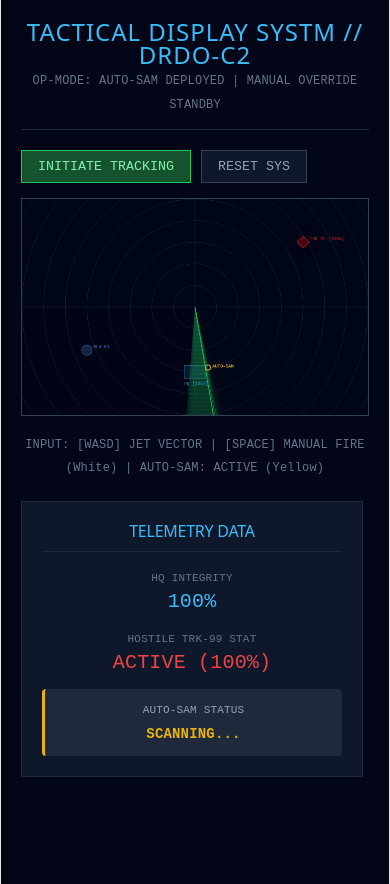
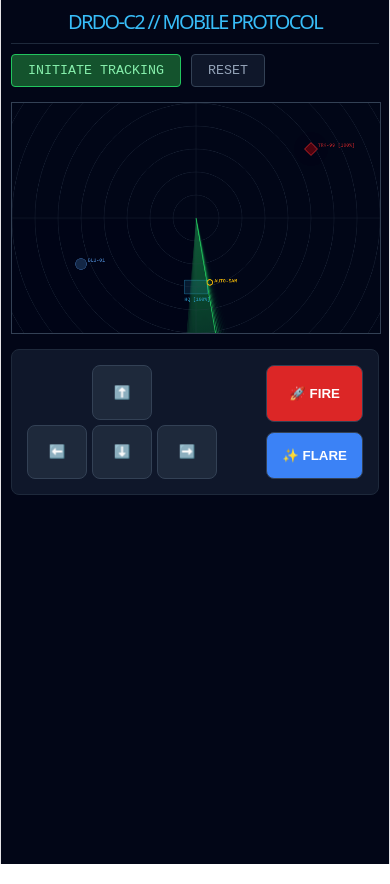
Before and after one commit to sriharish094-hue/drdo-tactical-simulator, a React app in the folder app/: page / in a window 390 px wide. Built offline with nearby package versions, Linux system fonts and the light colour scheme; the HTML template or start-up script is replaced by a standard one.

Commit message:
Added Mobile Touch Controls (D-Pad and Action Buttons)

```diff
--- a/app/src/App.jsx
+++ b/app/src/App.jsx
@@ -18,26 +18,47 @@
   const [flares, setFlares] = useState([]);
   const [explosions, setExplosions] = useState([]);
 
-  // Auto-Fire Cooldown Reference
   const lastAutoFire = useRef(0);
 
-  // Keyboard Controls (Aircraft manual move & fire)
+  // Mobile Movement Reference (For smooth touch controls)
+  const movementRef = useRef({ dx: 0, dy: 0 });
+
+  // Keyboard Controls
   useEffect(() => {
     const handleKeyDown = (e) => {
-      const speed = 12;
-      if (e.key === 'ArrowUp' || e.key === 'w' || e.key === 'W') setOwnShip(p => ({ ...p, y: Math.max(20, p.y - speed) }));
-      if (e.key === 'ArrowDown' || e.key === 's' || e.key === 'S') setOwnShip(p => ({ ...p, y: Math.min(480, p.y + speed) }));
-      if (e.key === 'ArrowLeft' || e.key === 'a' || e.key === 'A') setOwnShip(p => ({ ...p, x: Math.max(20, p.x - speed) }));
-      if (e.key === 'ArrowRight' || e.key === 'd' || e.key === 'D') setOwnShip(p => ({ ...p, x: Math.min(780, p.x + speed) }));
+      const speed = 15;
+      if (e.key === 'ArrowUp' || e.key === 'w' || e.key === 'W') movementRef.current = { dx: 0, dy: -speed };
+      if (e.key === 'ArrowDown' || e.key === 's' || e.key === 'S') movementRef.current = { dx: 0, dy: speed };
+      if (e.key === 'ArrowLeft' || e.key === 'a' || e.key === 'A') movementRef.current = { dx: -speed, dy: 0 };
+      if (e.key === 'ArrowRight' || e.key === 'd' || e.key === 'D') movementRef.current = { dx: speed, dy: 0 };
       if (e.code === 'Space') { e.preventDefault(); fireMissile(); }
       if (e.key === 'f' || e.key === 'F') deployFlare();
     };
+    const handleKeyUp = (e) => {
+      if (['ArrowUp', 'w', 'W', 'ArrowDown', 's', 'S', 'ArrowLeft', 'a', 'A', 'ArrowRight', 'd', 'D'].includes(e.key)) {
+        movementRef.current = { dx: 0, dy: 0 };
+      }
+    };
     window.addEventListener('keydown', handleKeyDown);
-    return () => window.removeEventListener('keydown', handleKeyDown);
-  }, [ownShip, enemyAgent, baseHealth]);
+    window.addEventListener('keyup', handleKeyUp);
+    return () => {
+      window.removeEventListener('keydown', handleKeyDown);
+      window.removeEventListener('keyup', handleKeyUp);
+    };
+  }, [baseHealth]);
 
   const fireMissile = () => { if (baseHealth > 0) setMissiles(prev => [...prev, { x: ownShip.x, y: ownShip.y, speed: 12, type: 'MANUAL' }]); };
   const deployFlare = () => { if (baseHealth > 0) setFlares(prev => [...prev, { x: ownShip.x, y: ownShip.y, life: 100 }]); };
+
+  // Touch/Mouse Handlers for Mobile UI
+  const handleTouchMove = (dx, dy) => (e) => {
+    e.preventDefault();
+    movementRef.current = { dx, dy };
+  };
+  const handleTouchStop = (e) => {
+    e.preventDefault();
+    movementRef.current = { dx: 0, dy: 0 };
+  };
 
   // Main Simulation Engine
   useEffect(() => {
@@ -48,9 +69,14 @@
       if (time - lastTime > 30) {
         lastTime = time;
 
+        // Apply smooth movement for jet (Mobile & Keyboard combined)
+        setOwnShip(p => ({
+          x: Math.max(20, Math.min(780, p.x + movementRef.current.dx)),
+          y: Math.max(20, Math.min(480, p.y + movementRef.current.dy))
+        }));
+
         if (isAIActive && enemyHealth > 0 && baseHealth > 0) {
-          const cx = 400; // canvas center X
-          const cy = 250; // canvas center Y
+          const cx = 400, cy = 250;
           const sweepAngle = (Date.now() / 1200) % (Math.PI * 2);
 
           const dx = ownShip.x - enemyAgent.x, dy = ownShip.y - enemyAgent.y;
@@ -75,60 +101,51 @@
             return prev;
           });
 
-          // 2. BUG FIX: Missiles Logic (Auto-Fire + Movement combined safely)
+          // 2. Auto-SAM & Missiles Logic
           setMissiles(prevMissiles => {
             let activeMissiles = [...prevMissiles];
-
-            // AUTO-SAM DETECTION LOGIC
             let objAngle = Math.atan2(enemyAgent.y - cy, enemyAgent.x - cx);
             if (objAngle < 0) objAngle += Math.PI * 2;
             let diff = sweepAngle - objAngle;
             if (diff < 0) diff += Math.PI * 2;
 
-            // If radar passes over enemy (diff < 0.4) and cooldown (1.5s) passed -> FIRE!
             if (diff < 0.4 && Date.now() - lastAutoFire.current > 1500 && flares.length === 0) {
               activeMissiles.push({ x: basePos.x + 30, y: basePos.y - 15, speed: 10, type: 'AUTO' });
-              lastAutoFire.current = Date.now(); // Reset cooldown
+              lastAutoFire.current = Date.now();
             }
 
-            // MOVEMENT & COLLISION
             return activeMissiles.map(m => {
               const mdx = enemyAgent.x - m.x, mdy = enemyAgent.y - m.y;
               const mdist = Math.sqrt(mdx * mdx + mdy * mdy);
-
               if (mdist < 25) {
                 setEnemyHealth(h => Math.max(0, h - 25));
                 setScore(s => s + 150);
                 setExplosions(ex => [...ex, { x: enemyAgent.x, y: enemyAgent.y, life: 15 }]);
-                return null; // Destroy missile
+                return null;
               }
               if (mdist < 5) return null;
-
               return { x: m.x + (mdx / mdist) * m.speed, y: m.y + (mdy / mdist) * m.speed, speed: m.speed, type: m.type };
             }).filter(Boolean);
           });
 
-          // 3. Update particles
           setFlares(prev => prev.map(f => ({ ...f, life: f.life - 2 })).filter(f => f.life > 0));
           setExplosions(prev => prev.map(e => ({ ...e, life: e.life - 1 })).filter(e => e.life > 0));
         }
       }
 
-      // --- CANVAS DRAWING (UI) ---
+      // --- CANVAS DRAWING ---
       const canvas = canvasRef.current;
       if (canvas) {
         const ctx = canvas.getContext('2d');
         const cx = canvas.width / 2, cy = canvas.height / 2;
         const sweepAngle = (Date.now() / 1200) % (Math.PI * 2);
 
-        // Dark Background & Grid
         ctx.fillStyle = 'rgba(2, 6, 23, 0.4)'; ctx.fillRect(0, 0, canvas.width, canvas.height);
         ctx.strokeStyle = 'rgba(30, 41, 59, 0.6)'; ctx.lineWidth = 1;
         for (let r = 50; r <= 450; r += 50) { ctx.beginPath(); ctx.arc(cx, cy, r, 0, Math.PI * 2); ctx.stroke(); }
         ctx.beginPath(); ctx.moveTo(cx, 0); ctx.lineTo(cx, canvas.height); ctx.stroke();
         ctx.beginPath(); ctx.moveTo(0, cy); ctx.lineTo(canvas.width, cy); ctx.stroke();
 
-        // Green Radar Sweep
         const radius = Math.max(cx, cy) + 100;
         ctx.save(); ctx.translate(cx, cy); ctx.rotate(sweepAngle);
         ctx.beginPath(); ctx.moveTo(0, 0); ctx.arc(0, 0, radius, 0, 0.25); ctx.lineTo(0, 0);
@@ -145,10 +162,9 @@
           if (diff < 0) diff += Math.PI * 2;
           return (diff < 0.2) ? 1.0 : (diff < 1.5 ? 1.0 - (diff / 1.5) : 0.1);
         };
-
         const drawTacticalText = (text, x, y, color) => { ctx.fillStyle = color; ctx.font = '10px "Courier New", monospace'; ctx.fillText(text, x, y); };
 
-        // Base HQ & Auto-SAM Turret
+        // Base HQ & Auto-SAM
         const baseIllum = getIllumination(basePos.x, basePos.y);
         ctx.beginPath(); ctx.rect(basePos.x - 25, basePos.y - 15, 50, 30);
         ctx.fillStyle = `rgba(56, 189, 248, ${baseIllum > 0.8 ? 0.4 : 0.05})`; ctx.fill();
@@ -195,7 +211,7 @@
 
         missiles.forEach(m => {
           ctx.beginPath(); ctx.arc(m.x, m.y, 4, 0, Math.PI * 2);
-          ctx.fillStyle = m.type === 'AUTO' ? '#eab308' : '#ffffff'; // AUTO = Yellow, MANUAL = White
+          ctx.fillStyle = m.type === 'AUTO' ? '#eab308' : '#ffffff';
           if (m.type === 'AUTO') { ctx.shadowBlur = 10; ctx.shadowColor = '#eab308'; }
           ctx.fill(); ctx.shadowBlur = 0;
         });
@@ -223,56 +239,52 @@
     setEnemyHealth(100); setBaseHealth(100); setScore(0); setDistance(0);
   };
 
+  const btnStyle = { padding: '15px', backgroundColor: '#1e293b', color: 'white', border: '1px solid #334155', borderRadius: '8px', touchAction: 'none', userSelect: 'none', fontWeight: 'bold', minWidth: '60px' };
+
   return (
-    <div style={{ backgroundColor: '#020617', color: 'white', minHeight: '100vh', padding: '20px', fontFamily: '"Courier New", monospace' }}>
-      <header style={{ borderBottom: '1px solid #1e293b', paddingBottom: '12px', marginBottom: '20px' }}>
-        <h1 style={{ color: '#38bdf8', margin: 0, fontSize: '24px', letterSpacing: '1px' }}>TACTICAL DISPLAY SYSTM // DRDO-C2</h1>
-        <p style={{ color: '#64748b', margin: '4px 0 0 0', fontSize: '12px' }}>OP-MODE: AUTO-SAM DEPLOYED | MANUAL OVERRIDE STANDBY</p>
+    <div style={{ backgroundColor: '#020617', color: 'white', minHeight: '100vh', padding: '10px', fontFamily: '"Courier New", monospace', overflowX: 'hidden' }}>
+      <header style={{ borderBottom: '1px solid #1e293b', paddingBottom: '10px', marginBottom: '10px' }}>
+        <h1 style={{ color: '#38bdf8', margin: 0, fontSize: '20px' }}>DRDO-C2 // MOBILE PROTOCOL</h1>
       </header>
 
-      <div style={{ display: 'flex', gap: '20px', flexWrap: 'wrap' }}>
-        <div style={{ flex: '1 1 auto' }}>
-          <div style={{ marginBottom: '15px', display: 'flex', gap: '10px', flexWrap: 'wrap' }}>
-            <button onClick={() => setIsAIActive(!isAIActive)} style={{ padding: '8px 16px', backgroundColor: isAIActive ? '#7f1d1d' : '#14532d', color: isAIActive ? '#fca5a5' : '#86efac', border: '1px solid ' + (isAIActive ? '#ef4444' : '#22c55e'), fontFamily: 'inherit', cursor: 'pointer' }}>
-              {isAIActive ? 'HALT SIMULATION' : 'INITIATE TRACKING'}
-            </button>
-            <button onClick={handleReset} style={{ padding: '8px 16px', backgroundColor: '#0f172a', color: '#94a3b8', border: '1px solid #334155', fontFamily: 'inherit', cursor: 'pointer' }}>
-              RESET SYS
-            </button>
+      <div style={{ display: 'flex', flexDirection: 'column', gap: '15px' }}>
+
+        {/* Top Controls */}
+        <div style={{ display: 'flex', gap: '10px', flexWrap: 'wrap' }}>
+          <button onClick={() => setIsAIActive(!isAIActive)} style={{ padding: '8px 16px', backgroundColor: isAIActive ? '#7f1d1d' : '#14532d', color: isAIActive ? '#fca5a5' : '#86efac', border: '1px solid ' + (isAIActive ? '#ef4444' : '#22c55e'), fontFamily: 'inherit', borderRadius: '4px' }}>
+            {isAIActive ? 'HALT SIMULATION' : 'INITIATE TRACKING'}
+          </button>
+          <button onClick={handleReset} style={{ padding: '8px 16px', backgroundColor: '#0f172a', color: '#94a3b8', border: '1px solid #334155', fontFamily: 'inherit', borderRadius: '4px' }}>
+            RESET
+          </button>
+        </div>
+
+        {/* Radar Canvas */}
+        <div style={{ border: '1px solid #334155', backgroundColor: '#020617', width: '100%', overflow: 'hidden' }}>
+          <canvas ref={canvasRef} width={800} height={500} style={{ display: 'block', width: '100%', height: 'auto' }} />
+        </div>
+
+        {/* MOBILE ON-SCREEN CONTROLS */}
+        <div style={{ display: 'flex', justifyContent: 'space-between', backgroundColor: '#0f172a', padding: '15px', borderRadius: '8px', border: '1px solid #1e293b', gap: '10px' }}>
+
+          {/* D-Pad / Directional Controls */}
+          <div style={{ display: 'grid', gridTemplateColumns: 'repeat(3, 1fr)', gap: '5px', maxWidth: '200px' }}>
+            <div></div>
+            <button onPointerDown={handleTouchMove(0, -15)} onPointerUp={handleTouchStop} onPointerLeave={handleTouchStop} style={btnStyle}>⬆️</button>
+            <div></div>
+            <button onPointerDown={handleTouchMove(-15, 0)} onPointerUp={handleTouchStop} onPointerLeave={handleTouchStop} style={btnStyle}>⬅️</button>
+            <button onPointerDown={handleTouchMove(0, 15)} onPointerUp={handleTouchStop} onPointerLeave={handleTouchStop} style={btnStyle}>⬇️</button>
+            <button onPointerDown={handleTouchMove(15, 0)} onPointerUp={handleTouchStop} onPointerLeave={handleTouchStop} style={btnStyle}>➡️</button>
           </div>
 
-          <div style={{ border: '1px solid #334155', display: 'inline-block', backgroundColor: '#020617', position: 'relative' }}>
-            <div style={{ position: 'absolute', top: 0, left: 0, right: 0, bottom: 0, background: 'repeating-linear-gradient(0deg, transparent, transparent 2px, rgba(0,0,0,0.1) 2px, rgba(0,0,0,0.1) 4px)', pointerEvents: 'none' }}></div>
-            <canvas ref={canvasRef} width={800} height={500} style={{ display: 'block', maxWidth: '100%' }} />
+          {/* Action Buttons */}
+          <div style={{ display: 'flex', flexDirection: 'column', gap: '10px', justifyContent: 'center' }}>
+            <button onClick={fireMissile} style={{ ...btnStyle, backgroundColor: '#dc2626', padding: '20px' }}>🚀 FIRE</button>
+            <button onClick={deployFlare} style={{ ...btnStyle, backgroundColor: '#3b82f6', padding: '15px' }}>✨ FLARE</button>
           </div>
 
-          <div style={{ color: '#64748b', fontSize: '12px', marginTop: '10px' }}>
-            INPUT: [WASD] JET VECTOR | [SPACE] MANUAL FIRE (White) | AUTO-SAM: ACTIVE (Yellow)
-          </div>
         </div>
 
-        <div style={{ width: '300px', backgroundColor: '#0f172a', padding: '20px', border: '1px solid #1e293b' }}>
-          <h2 style={{ color: '#38bdf8', fontSize: '16px', marginTop: 0, borderBottom: '1px solid #1e293b', paddingBottom: '10px' }}>TELEMETRY DATA</h2>
-
-          <div style={{ display: 'grid', gap: '15px', marginTop: '15px' }}>
-            <div>
-              <div style={{ color: '#64748b', fontSize: '11px' }}>HQ INTEGRITY</div>
-              <div style={{ fontSize: '20px', color: baseHealth > 30 ? '#38bdf8' : '#ef4444' }}>{baseHealth}%</div>
-            </div>
-            <div>
-              <div style={{ color: '#64748b', fontSize: '11px' }}>HOSTILE TRK-99 STAT</div>
-              <div style={{ fontSize: '20px', color: enemyHealth > 0 ? '#ef4444' : '#4ade80' }}>
-                {enemyHealth > 0 ? `ACTIVE (${enemyHealth}%)` : 'NEUTRALIZED'}
-              </div>
-            </div>
-            <div style={{ backgroundColor: '#1e293b', padding: '10px', borderRadius: '4px', borderLeft: '3px solid #eab308' }}>
-              <div style={{ color: '#94a3b8', fontSize: '11px' }}>AUTO-SAM STATUS</div>
-              <div style={{ fontSize: '14px', color: '#eab308', fontWeight: 'bold' }}>
-                {enemyHealth > 0 ? 'SCANNING...' : 'STANDBY'}
-              </div>
-            </div>
-          </div>
-        </div>
       </div>
     </div>
   );
```
